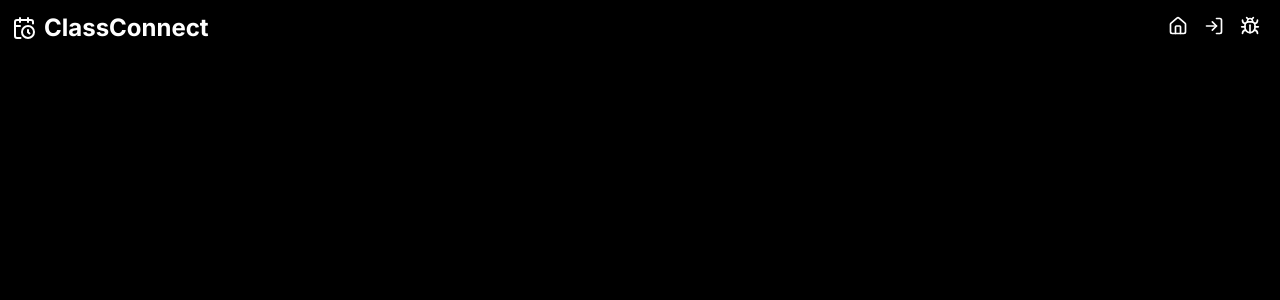
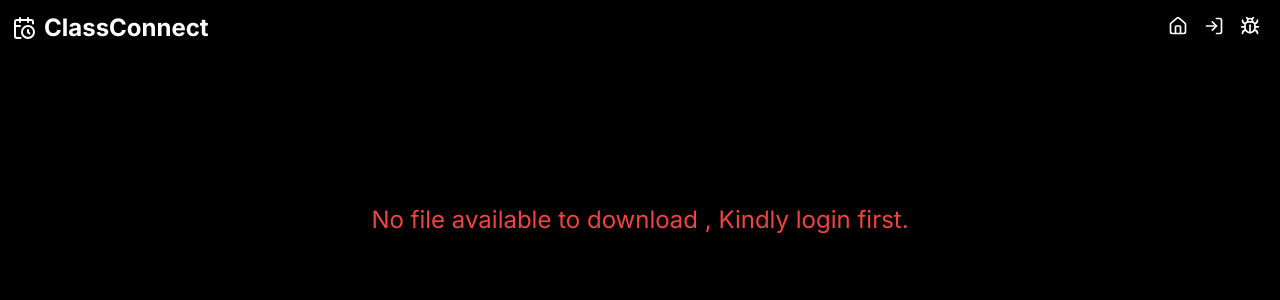
Before and after one commit to meyyappan055/ClassConnect, a React (Vite) app in the folder app/frontend/: page /download in a window 1280 px wide. Before the commit this address had no page. Shown: the top 300 px of the page. Built offline with nearby package versions, Linux system fonts and the light colour scheme.

Commit message:
feat : download page

```diff
--- a/app/frontend/src/App.jsx
+++ b/app/frontend/src/App.jsx
@@ -1,6 +1,7 @@
 import LoginPage from "./pages/LoginPage"
 import Mainpage from "./pages/Mainpage"
 import ContactPage from "./pages/ContactPage"
+import DownloadPage from "./pages/DownloadPage"
 import { BrowserRouter, Routes, Route } from "react-router-dom"
 import Navbar from "./components/Navbar"
 
@@ -14,6 +15,7 @@ function App() {
           <Route path="/" element={<Mainpage />}/>
           <Route path="/login" element={<LoginPage />} />
           <Route path="/contact" element={<ContactPage />} />
+          <Route path="/download" element = {<DownloadPage />} />
         </Routes>
       </div>
     </BrowserRouter>
--- a/app/frontend/src/components/LoginForm.jsx
+++ b/app/frontend/src/components/LoginForm.jsx
@@ -11,6 +11,8 @@ import { Input } from "@/components/ui/input";
 import { Label } from "@/components/ui/label";
 import { useState } from "react";
 import axios from "axios";
+import DownloadPage from "@/pages/DownloadPage";
+import { useNavigate } from "react-router-dom";
 
 
 export function LoginForm({ className, ...props }) {
@@ -19,6 +21,7 @@ export function LoginForm({ className, ...props }) {
   const [password,setPassword] = useState("");
   const [isLoggedIn, setIsLoggedIn] = useState(false);
   const [fileUrl, setFileUrl] = useState(null);
+  const navigate = useNavigate();
 
   const handleSubmit = async (e) => {
     e.preventDefault();
@@ -52,6 +55,8 @@ export function LoginForm({ className, ...props }) {
       const download_url = URL.createObjectURL(blob);
       setFileUrl(download_url);
 
+      navigate("/download", { state: { fileUrl: download_url } });
+
       if (response.data.status === "success") {
         console.log("Login successful!");
       }
@@ -70,14 +75,6 @@ export function LoginForm({ className, ...props }) {
     }
   };
 
-    const handleDownload = () => {
-      if (fileUrl){
-      const link = document.createElement("a");
-      link.href = fileUrl;
-      link.download = "classes.ics";
-      link.click();
-      }
-    }
 
   return (
     <div className={cn("flex flex-col gap-6", className)} {...props}>
@@ -124,20 +121,6 @@ export function LoginForm({ className, ...props }) {
         </CardContent>
       </Card>
 
-      {fileUrl && (
-        <div className="flex flex-col items-center mt-4">
-        <div className="text-3xl pb-1 font-semibold text-center">
-          Your file is ready!
-        </div>
-        <Button
-          variant="outline"
-          onClick={handleDownload}
-          className="mt-4 w-full max-w-xs font-semibold"
-        >
-          Download
-        </Button>
-        </div>
-      )}
 
     </div>
   );
--- /dev/null
+++ b/app/frontend/src/pages/DownloadPage.jsx
@@ -0,0 +1,39 @@
+import React from 'react'
+import { useLocation } from "react-router-dom";
+
+
+const DownloadPage = () => {
+    const location = useLocation();
+    const fileUrl = location.state?.fileUrl;
+
+    const handleDownload = () => {
+          if (fileUrl){
+          const link = document.createElement("a");
+          link.href = fileUrl;
+          link.download = "classes.ics";
+          link.click();
+          }
+        }
+
+        return (
+          <div>
+            {fileUrl ? (
+              <div className="flex flex-col items-center mt-12">
+                <div className="text-3xl pb-1 font-semibold text-center">
+                  Your file is ready!
+                </div>
+                <button
+                  onClick={handleDownload}
+                  className="mt-4 w-full max-w-xs font-semibold border rounded-lg px-4 py-2 text-center"
+                >
+                  Download
+                </button>
+              </div>
+            ) : (
+              <div className="text-center text-2xl mt-40 text-red-500">No file available to download , Kindly login first.</div>
+            )}
+          </div>
+        );
+      };
+
+export default DownloadPage;
```
Also changed, not shown: 1 other file (tests, documents, lock files or other folders).
